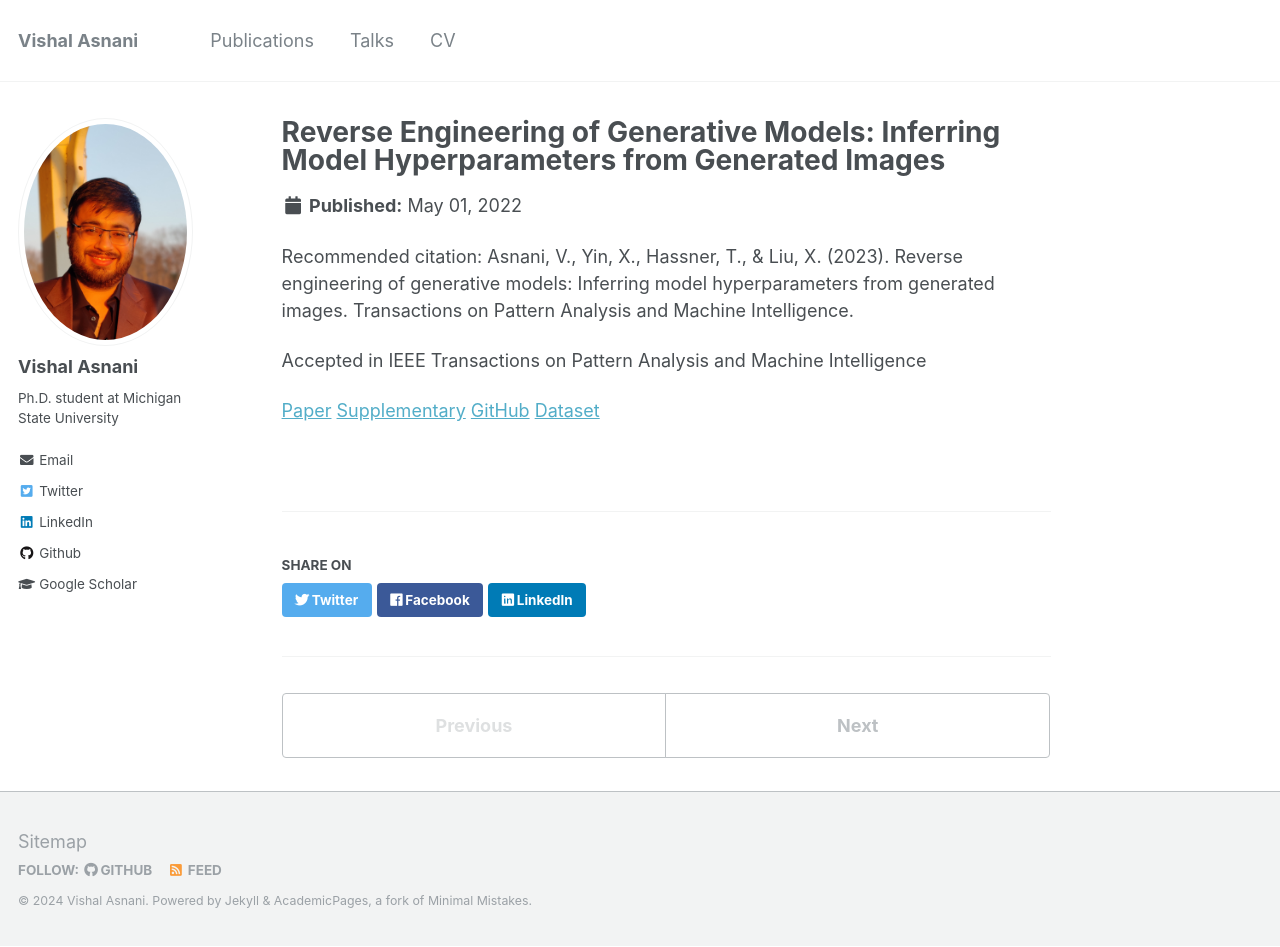
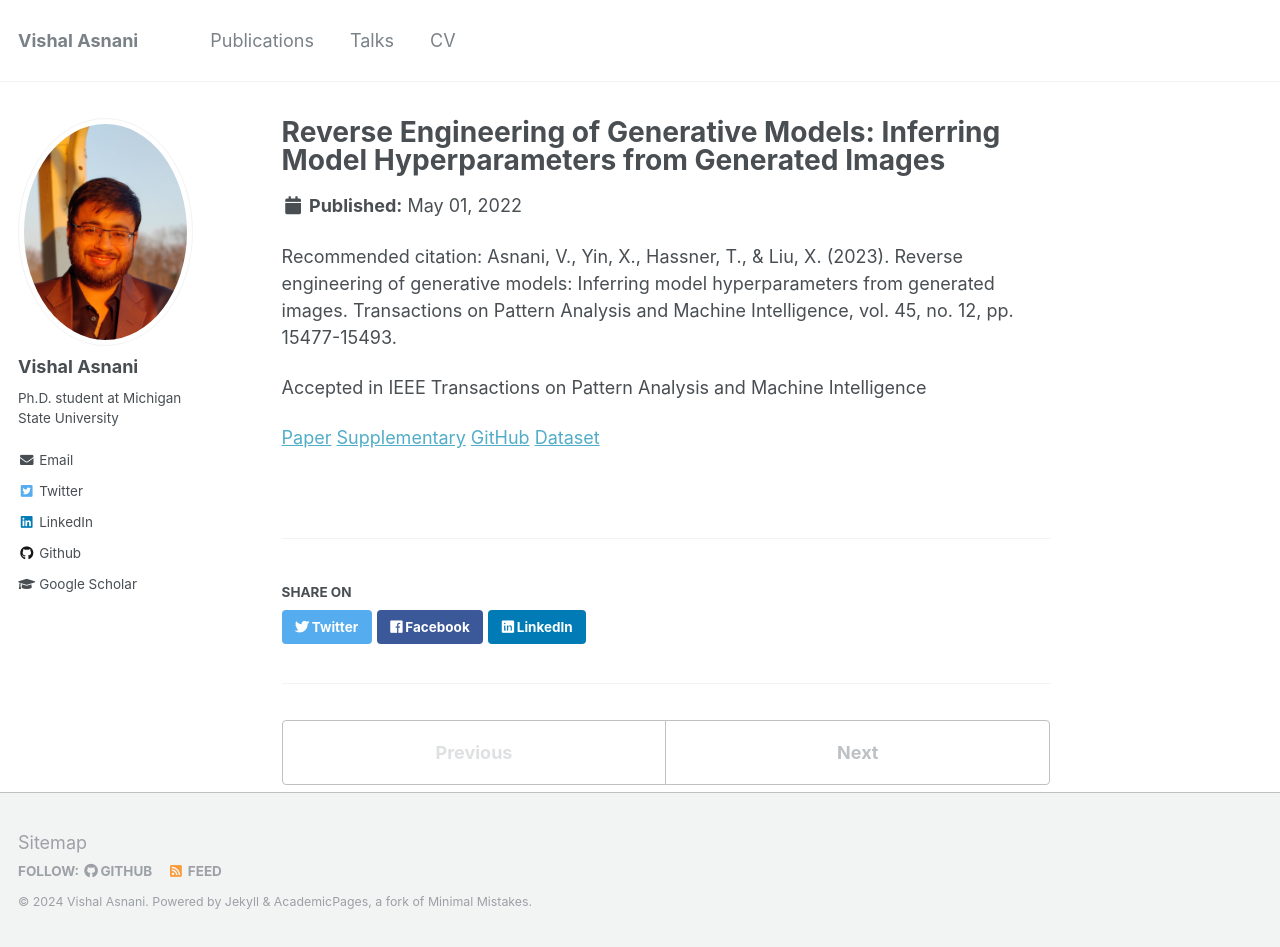
Before and after one commit to vishal3477/vishal3477.github.io, a Jekyll site: the page built from _publications/paper2.md, in a window 1280 px wide and 947 px high. Built offline with Jekyll 4.4.1, drawn with Linux system fonts in a browser that asks for light colours.

Commit message:
Update and rename 2009-10-01-paper-title-number-1.md to paper2.md

```diff
--- a/_publications/2009-10-01-paper-title-number-1.md
+++ b/_publications/paper2.md
@@ -1,10 +1,10 @@
 ---
 title: "Reverse Engineering of Generative Models: Inferring Model Hyperparameters from Generated Images"
 collection: publications
-permalink: /publication/2009-10-01-paper-title-number-1
+permalink: /publication/paper2
 date: 2022-05-01
 paperurl: ''
-citation: 'Asnani, V., Yin, X., Hassner, T., & Liu, X. (2023). Reverse engineering of generative models: Inferring model hyperparameters from generated images. Transactions on Pattern Analysis and Machine Intelligence.'
+citation: 'Asnani, V., Yin, X., Hassner, T., & Liu, X. (2023). Reverse engineering of generative models: Inferring model hyperparameters from generated images. Transactions on Pattern Analysis and Machine Intelligence, vol. 45, no. 12, pp. 15477-15493.'
 ---
 Accepted in IEEE Transactions on Pattern Analysis and Machine Intelligence
 
```
